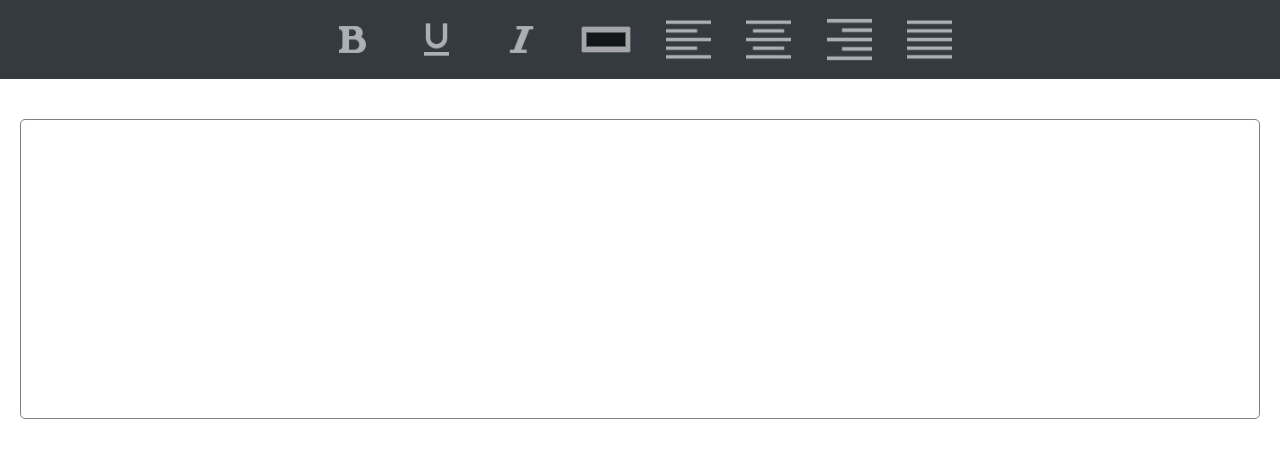
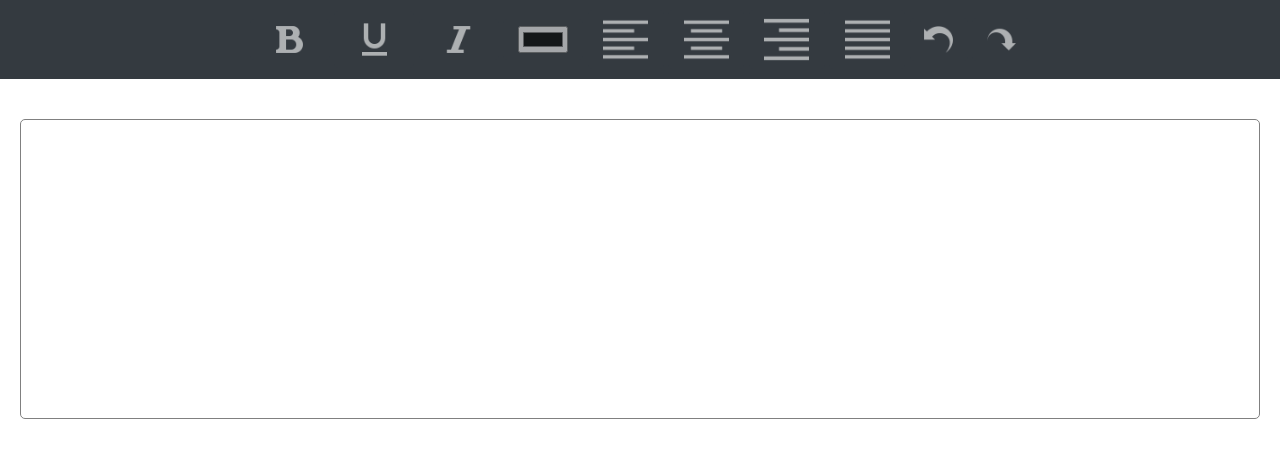
Before and after one commit to damithdiv17/TextEditor, a plain HTML site: page index.html in a window 1280 px wide. Drawn offline with nearby package versions, Linux system fonts and the light colour scheme.

Commit message:
Add undo and redo feature

```diff
--- a/index.html
+++ b/index.html
@@ -67,6 +67,8 @@
             <button type="button" class="btn bg-dark" onclick="applyAlignment('center')"><img class="images3" src="Resources/center.png" alt=""></button>
             <button type="button" class="btn bg-dark" onclick="applyAlignment('right')"><img class="images3" src="Resources/right.png" alt=""></button>
             <button type="button" class="btn bg-dark" onclick="applyAlignment('justify')"><img class="images3" src="Resources/justify.png" alt=""></button>
+            <button type="button" class="btn bg-dark" onclick="undo()"><img class="images3" src="Resources/undo-4-32.png" alt=""></button>
+            <button type="button" class="btn bg-dark" onclick="redo()"><img class="images3" src="Resources/action-redo-32.png" alt=""></button>
         </div>
       </div>
 
@@ -112,6 +114,33 @@
       redoStack = [];
        redoStack.push(document.getElementById('editor').innerHTML);
    }
+// function for undo & redo
+   function undo() {
+       if (undoStack.length > 0) {
+           var currentContent = document.getElementById('editor').innerHTML;
+
+           // Save the current state for redo
+           redoStack.push(currentContent);
+
+           // Restore the previous state
+           var previousContent = undoStack.pop();
+           document.getElementById('editor').innerHTML = previousContent;
+       }
+   }
+
+   function redo() {
+       if (redoStack.length > 0) {
+           var currentContent = document.getElementById('editor').innerHTML;
+
+           // Save the current state for undo
+           undoStack.push(currentContent);
+
+           // Restore the next state
+           var nextContent = redoStack.pop();
+           document.getElementById('editor').innerHTML = nextContent;
+       }
+   }
+
 
 </script>
 
```
